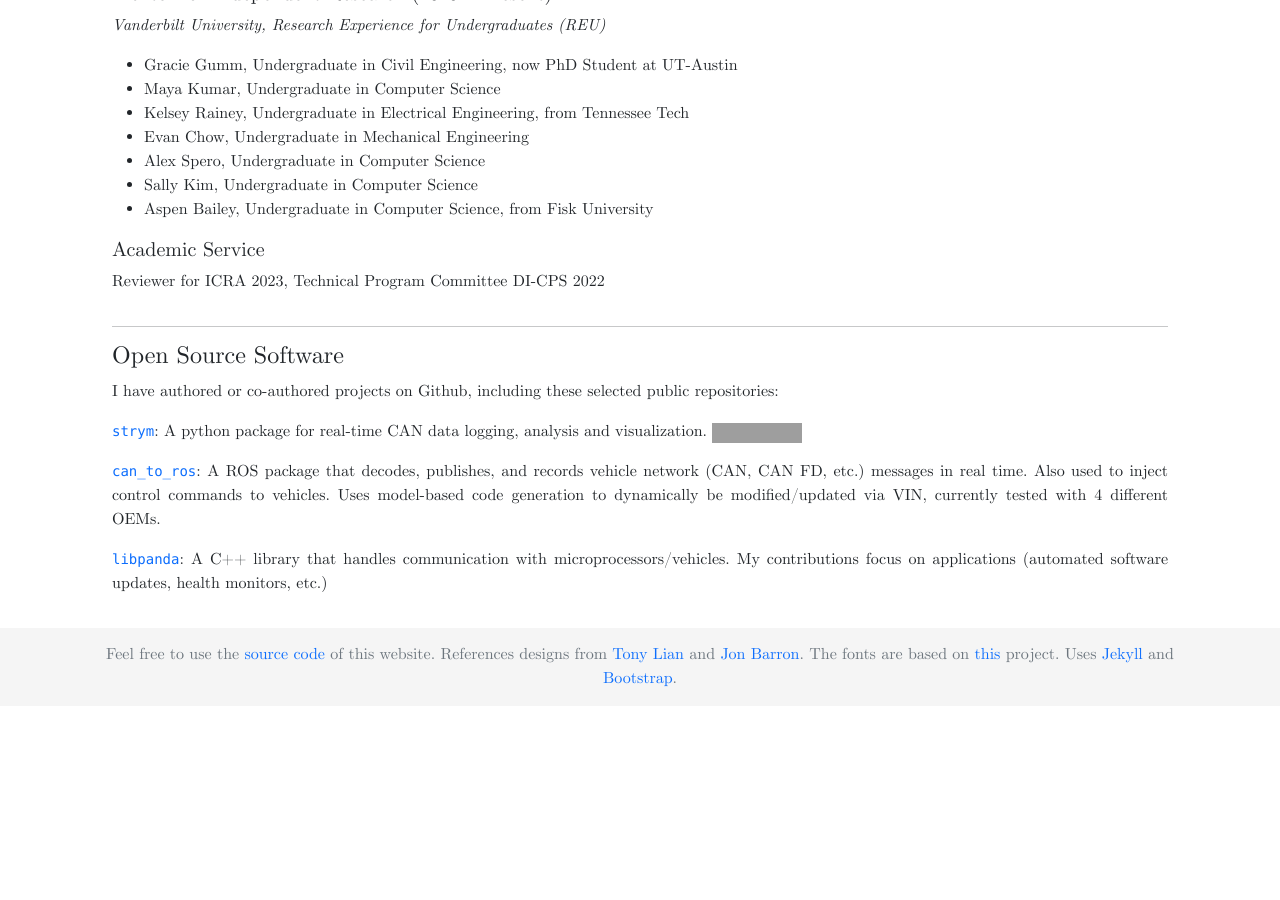
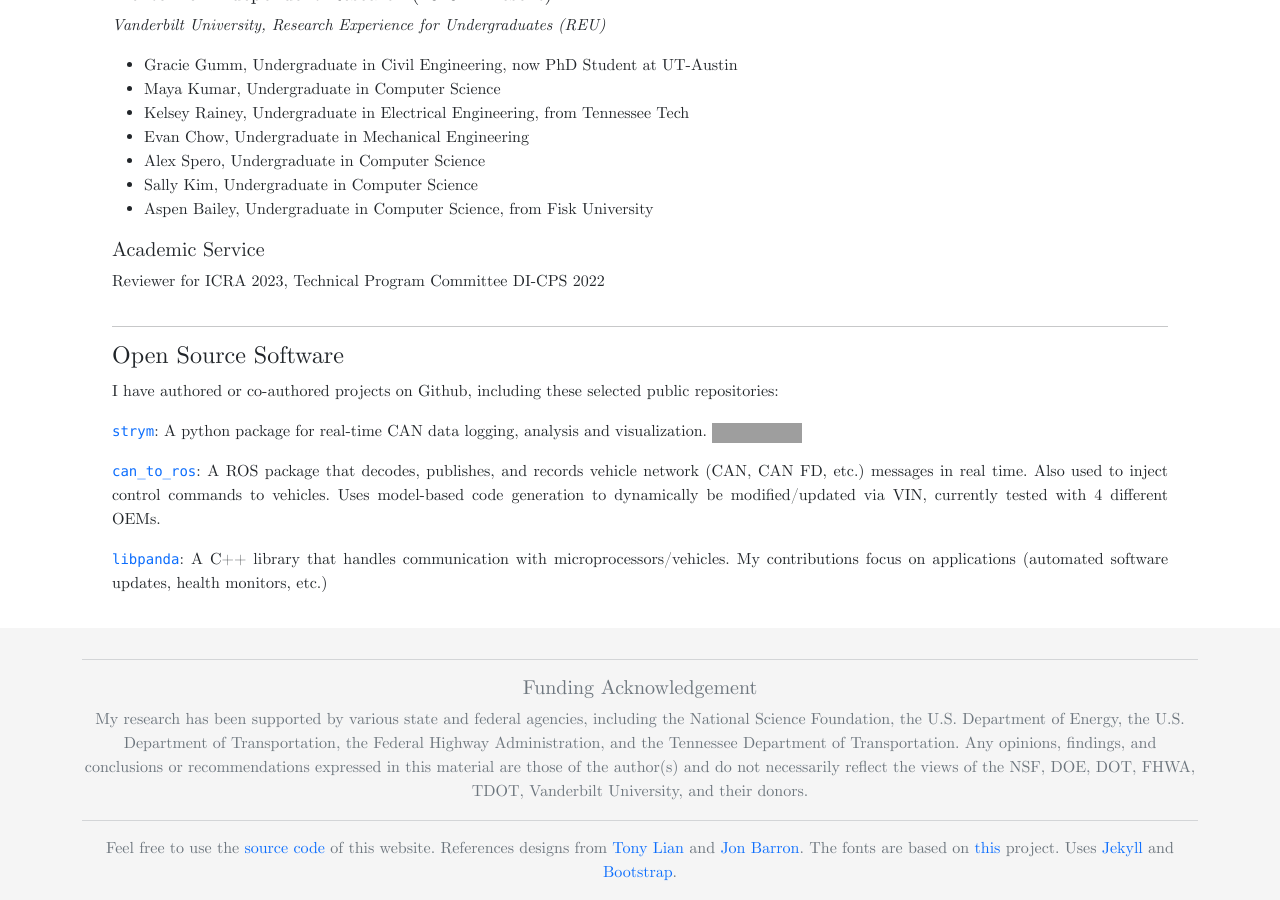
Before and after one commit to MatthewNice/MatthewNice.github.io, a Jekyll site: the page built from index.md, in a window 1280 px wide and 900 px high, scrolled down 3175 px. Built offline with Jekyll 4.4.1, drawn with Linux system fonts in a browser that asks for light colours; before the commit the page ends 3881 px from its top, so only the background shows below that; grey boxes are pictures that could not be loaded.

Commit message:
adding funding acks

```diff
--- /dev/null
+++ b/_includes/funding.md
@@ -0,0 +1,7 @@
+___
+
+##### Funding Acknowledgement
+
+My research has been supported by various state and federal agencies, including the National Science Foundation, the U.S. Department of Energy, the U.S. Department of Transportation, the Federal Highway Administration, and the Tennessee Department of Transportation. Any opinions, findings, and conclusions or recommendations expressed in this material are those of the author(s) and do not necessarily reflect the views of the NSF, DOE, DOT, FHWA, TDOT, Vanderbilt University, and their donors.
+
+___
--- a/index.md
+++ b/index.md
@@ -110,6 +110,10 @@ title: "Matt Nice's Personal Website"
     <div class="container-sm">
         <div class="row">
             <div class="col" style="text-align: center">
+            <span class="text-muted">
+            {% capture funding %}{% include funding.md %}{% endcapture %}
+            <p>{{ funding | markdownify }}</p>
+            </span>
                 <span class="text-muted">
                     Feel free to use the <a href="https://github.com/MatthewNice/MatthewNice.github.io">source code</a> of this website. References designs from <a href="https://github.com/TonyLianLong/websitev2">Tony Lian</a> and <a href="https://github.com/jonbarron/website">Jon Barron</a>. The fonts are based on <a href="https://checkmyworking.com/cm-web-fonts/">this</a> project. Uses <a href="https://github.com/jekyll/jekyll">Jekyll</a> and <a href="https://getbootstrap.com/">Bootstrap</a>.
                 </span>
```
Also changed, not shown: 1 other file.
